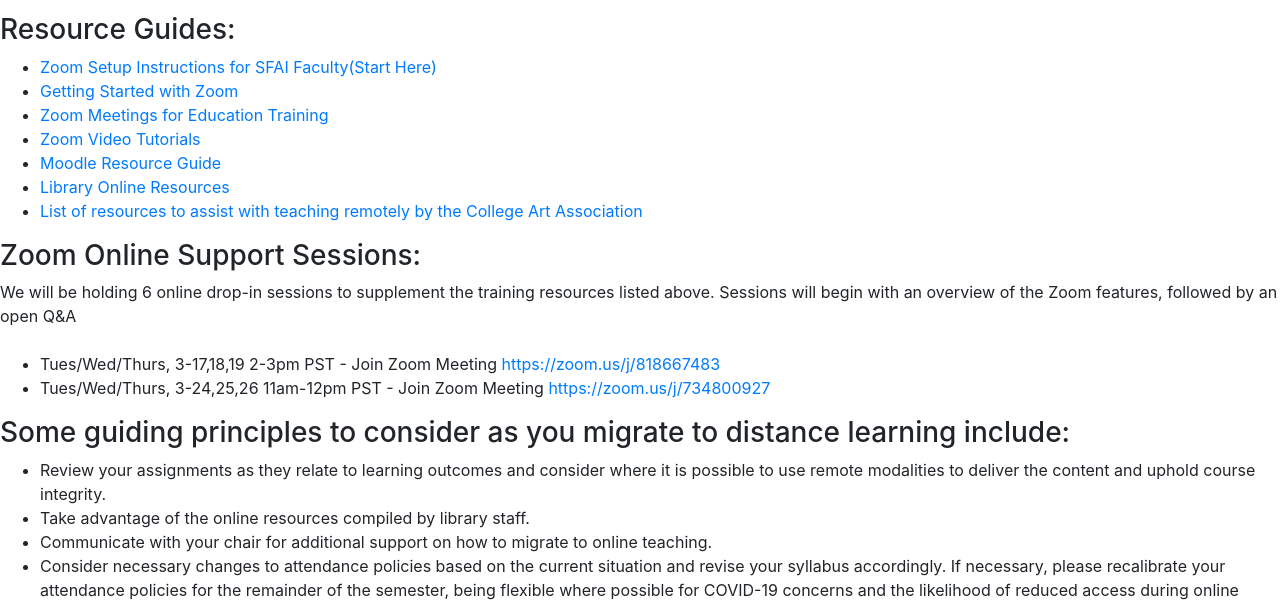
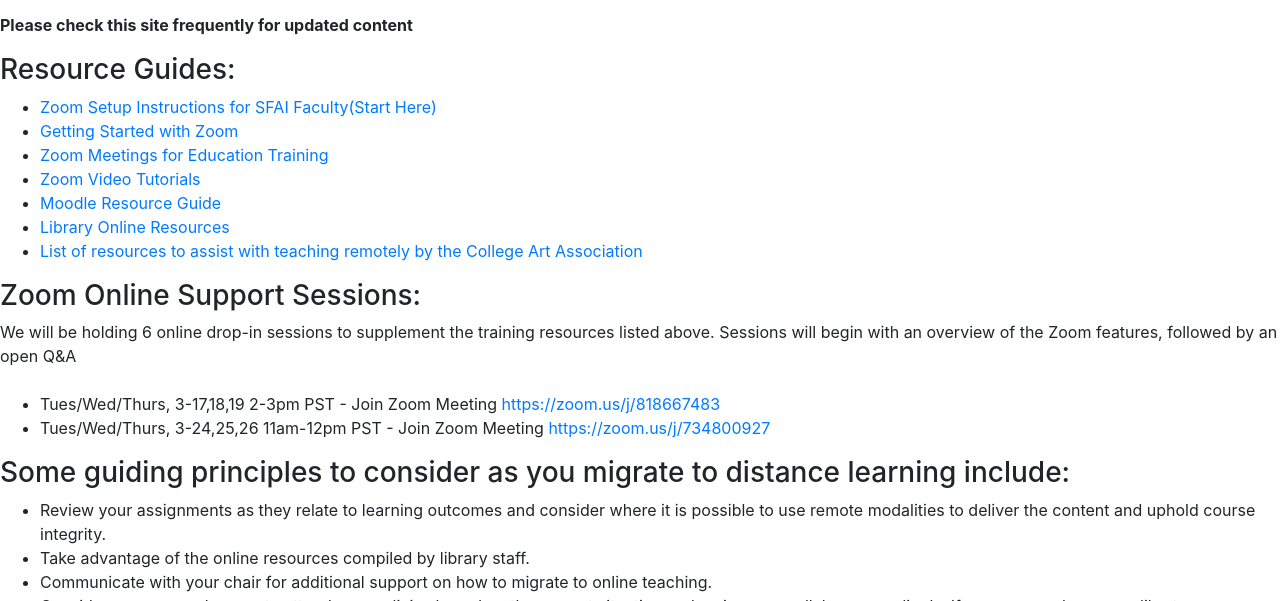
Before and after one commit to SFAI/onlinetraining, a plain HTML site: page index.html in a window 1280 px wide. Shown: the part 199-800 px from the top of the page. Drawn offline with nearby package versions, Linux system fonts and the light colour scheme.

Commit message:
Update index.html

```diff
--- a/index.html
+++ b/index.html
@@ -34,6 +34,8 @@
 
     <h1>Online Support for Instructors and Students</h1>
     <p>We now have an institutional ZOOM account, which you each can access to set up recurring class meetings, among other functionalities. While you may use a different platform, and one that may be more familiar to you, <b>we encourage you to attend a training on Zoom over the coming weeks and to consider using this more robust system for course delivery.</b></p>
+
+    <p><b>Please check this site frequently for updated content</b></p>
     <h3>Resource Guides:</h3>
     <ul>
         <li><a href="zoom/Zoom_setup_instructions_for_SFAI_Faculty_Staff.pdf">Zoom Setup Instructions for SFAI Faculty(Start Here)</a></li>
```
